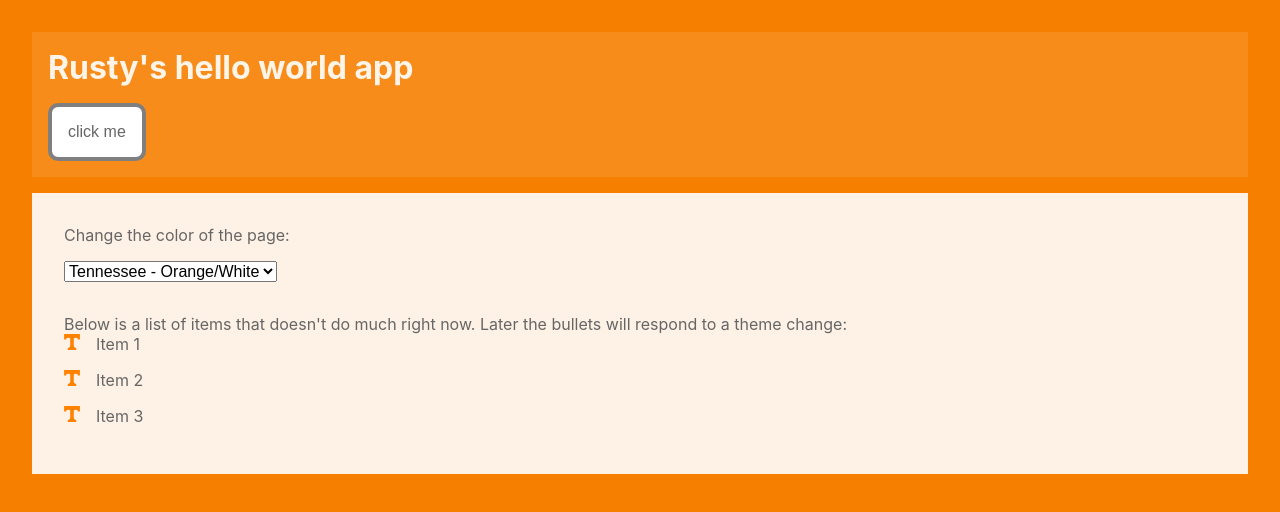
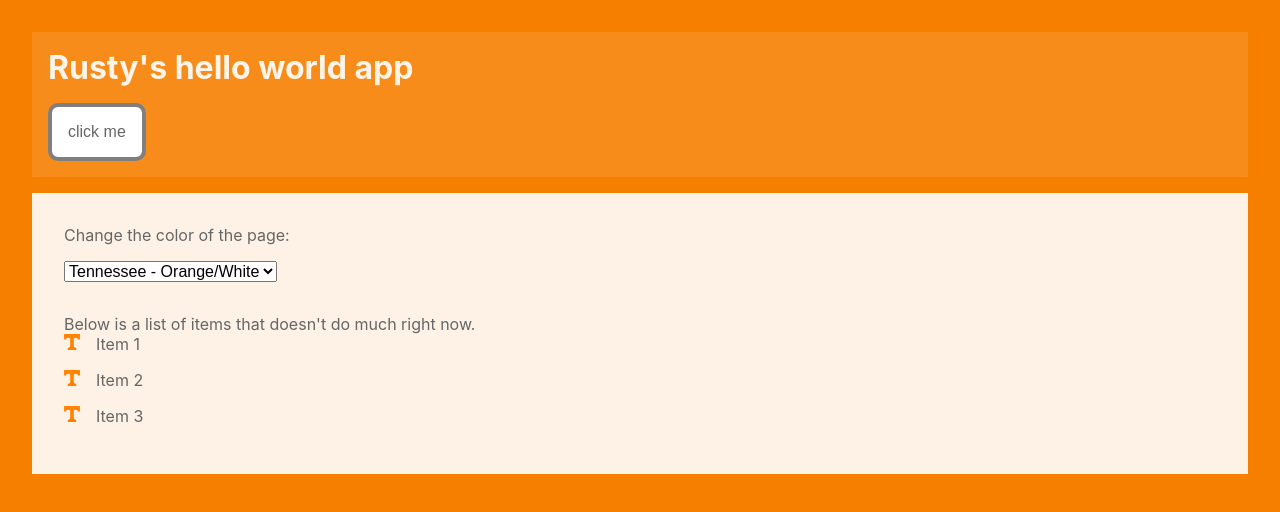
Before and after one commit to rustytanton/react-sandbox, a React (Create React App) app: page / in a window 1280 px wide. Shown: the top 512 px of the page. Built offline with nearby package versions, Linux system fonts and the light colour scheme.

Commit message:
text update

```diff
--- a/src/App.js
+++ b/src/App.js
@@ -57,7 +57,7 @@ class App extends React.Component {
             <Select options={this.state.themes} onSelect={this.updatePageTheme} />
           </form>
 
-          <p>Below is a list of items that doesn't do much right now. Later the bullets will respond to a theme change:</p>
+          <p>Below is a list of items that doesn't do much right now.</p>
           <ListBasic items={this.state.listBasicItems} />
         </main>
       </div>
```
